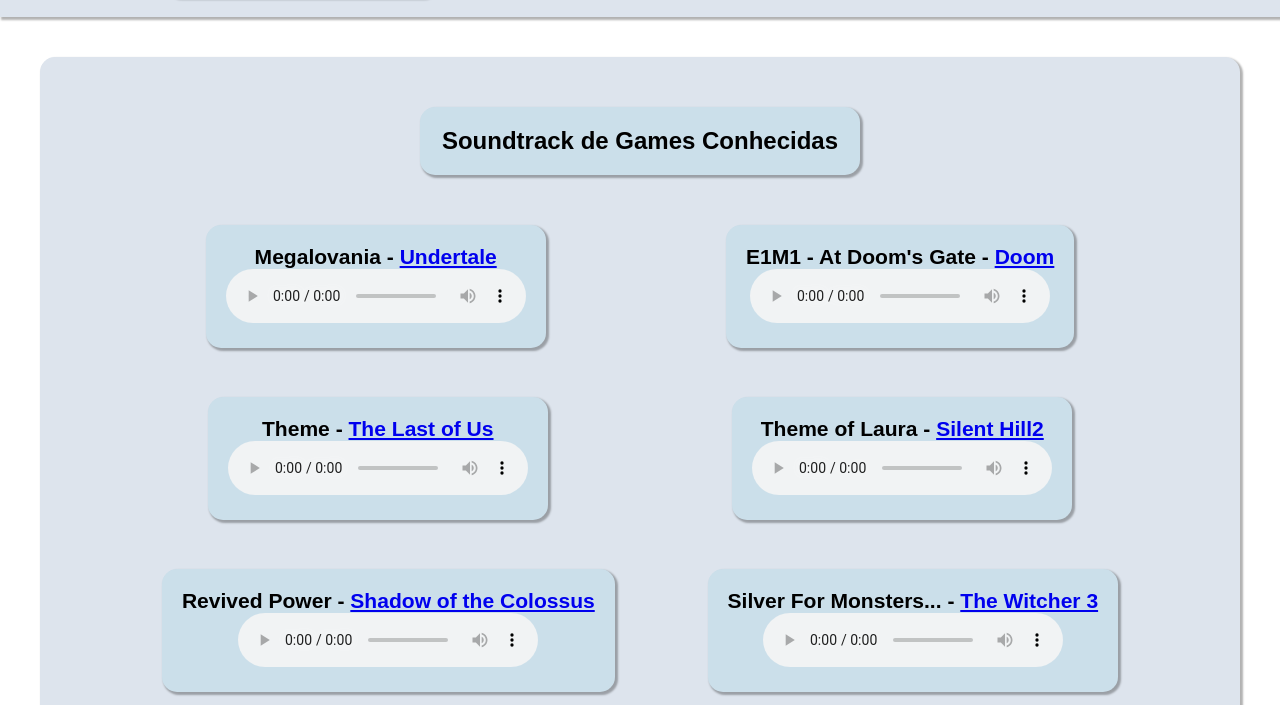
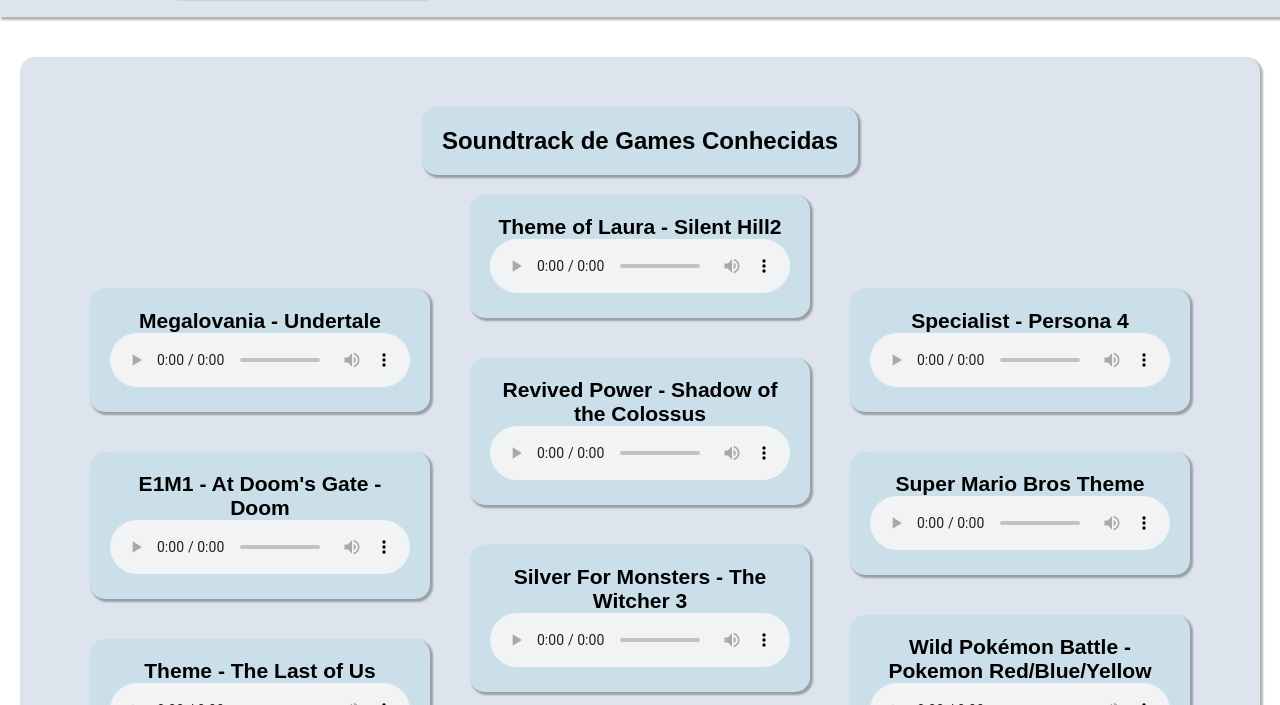
Before and after one commit to AliceSBulhoes/MusicalGame, a plain HTML site: page index.html in a window 1280 px wide. Shown: the part 95-800 px from the top of the page. Drawn offline with Linux system fonts and the light colour scheme; a web font is replaced by a local one.

Commit message:
Deixando o site mais organizado

```diff
--- a/css/style.css
+++ b/css/style.css
@@ -4,6 +4,9 @@
 }
 body{
     font-family: "Inria Sans", sans-serif;
+}
+a{
+    text-decoration: none;
 }
 .header {
     display: flex;
@@ -13,6 +16,7 @@
     padding-top: 10px;
     padding-bottom: 10px;
     color: black;
+    width: 100%;
     box-shadow: 2px 2px 2px 1px rgba(0, 0, 0, 0.3);
 }
 .header a{
@@ -39,9 +43,14 @@
     background-color: #CBDFEA ;
     box-shadow: 2px 2px 2px 1px rgba(0, 0, 0, 0.3);
 }
+.cards_home{
+    display: flex;
+    flex-direction: column;
+    align-items: center;
+}
 .card_home{
     padding: 50px;
-    margin: 40px;
+    margin: 20px;
     display: flex;
     flex-direction: column;
     align-items: center;
@@ -49,23 +58,25 @@
     background-color: #DDE4ED;
     box-shadow: 2px 2px 2px 1px rgba(0, 0, 0, 0.3);
     border-radius: 15px;
+    width: fit-content;
 }
 .card_home h2{
-    text-align: center;
     background-color: #CBDFEA ;
     box-shadow: 2px 2px 2px 1px rgba(0, 0, 0, 0.3);
-    width: 400px;
+    width: fit-content;
     padding: 20px;
     border-radius: 15px;
+    text-align: center;
 }
 .lista{
     display: flex;
     flex-wrap: wrap;
     text-align: center;
-    gap: 0.5em;
     justify-content: space-around;
-    margin: 30px;
+    width: 100%;
     font-size: 18px;
+    flex-direction: row;
+    align-items: center;
 }
 .item {
     box-shadow: 2px 2px 2px 1px rgba(0, 0, 0, 0.3);
@@ -73,9 +84,26 @@
     margin: 20px;
     padding: 20px;
     border-radius: 15px;
+    max-width: 300px;
+    transition: transform 1s;
+}
+.item:hover{
+    transform: scale(1.1);
+}
+.item a{
+    color: black;
+}
+.item a:hover{
+    background-color: #90bdd4c5;
 }
 footer{
     text-align: center;
     color: white;
     background-color: rgba(0, 0, 0, 0.6);
 }
+.colunas {
+    display: flex;
+    flex-direction: column;
+    justify-content: center;
+    align-items: center;
+}
--- a/index.html
+++ b/index.html
@@ -24,8 +24,11 @@
     <div class="cards_home">
         <!--Lista 1-->
         <div class="card_home">
+            <div>
                 <h2>Soundtrack de Games Conhecidas</h2>
+            </div>
             <div class="lista">
+                <div class="colunas">
                     <div class="item">
                         <h3>Megalovania - <a href="games.html#Undertale">Undertale</a></h3>
                         <audio src="../music/MEGALOVANIA.mp3" controls></audio>
@@ -38,6 +41,8 @@
                         <h3>Theme - <a href="games.html#TLOU">The Last of Us</a></h3>
                         <audio src="../music/TLOU.mp3" controls></audio>
                     </div>
+                </div>
+                <div class="colunas">
                     <div class="item">
                         <h3>Theme of Laura - <a href="games.html#SH2">Silent Hill2</a></h3>
                         <audio src="../music/SH.mp3" controls></audio>
@@ -47,13 +52,15 @@
                         <audio src="../music/SOC.mp3" controls></audio>
                     </div>
                     <div class="item">
-                    <h3>Silver For Monsters... - <a href="games.html#TW3">The Witcher 3</a></h3>
+                        <h3>Silver For Monsters - <a href="games.html#TW3">The Witcher 3</a></h3>
                         <audio src="../music/TW3.mp3" controls></audio>
                     </div>
                     <div class="item">
                         <h3>Wet Hands - <a href="games.html#Mine">Minecraft</a></h3>
                         <audio src="../music/Mine.mp3" controls></audio>
                     </div>
+                </div>
+                <div class="colunas">
                     <div class="item">
                         <h3> Specialist - <a href="games.html#P4">Persona 4</a></h3>
                         <audio src="../music/P4.mp3" controls></audio>
@@ -68,10 +75,12 @@
                     </div>
                 </div>
             </div>
+        </div>
         <!--Lista 2-->
         <div class="card_home">
             <h2>Soundtrack de Games Não Tão Conhecidas</h2>
             <div class="lista">
+                <div class="colunas">
                     <div class="item">
                         <h3>Last Surprise - <a href="games.html#P5">Persona 5</a></h3>
                         <audio src="../music/P5.mp3" controls></audio>
@@ -84,6 +93,8 @@
                         <h3>Hornet - <a href="games.html#HK">Hollow Knight</a></h3>
                         <audio src="../music/HK.mp3" controls></audio>
                     </div>
+                </div>
+                <div class="colunas">
                     <div class="item">
                         <h3>Final Duet - <a href="games.html#Omori">Omori</a></h3>
                         <audio src="../music/Omori.mp3" controls></audio>
@@ -100,6 +111,8 @@
                         <h3>Baba Yetu - <a href="games.html#C4">Civilization IV</a></h3>
                         <audio src="../music/CV4.mp3" controls></audio>
                     </div>
+                </div>
+                <div class="colunas">
                     <div class="item">
                         <h3>Pursuit ~ Cornered - <a href="games.html#Ace">Phoenix Wright: Ace Attorney Trilogy</a></h3>
                         <audio src="../music/Ace.mp3" controls></audio>
@@ -114,10 +127,12 @@
                     </div>
                 </div>
             </div>
+        </div>
         <!--Lista 3-->
         <div class="card_home">
             <h2>Soundtrack de Games Recentes/Contínuos</h2>
             <div class="lista">
+                <div class="colunas">
                     <div class="item">
                         <h3>Polumnia Omnia - <a href="games.html#GI">Genshin Impact</a> </h3>
                         <audio src="../music/.mp3" controls></audio>
@@ -130,6 +145,8 @@
                         <h3>Old Gods of Asgard - Herald of Darkness - <a href="games.html#Alan">Alan Wake II</a></h3>
                         <audio src="../music/Alan.mp3" controls></audio>
                     </div>
+                </div>
+                <div class="colunas">
                     <div class="item">
                         <h3>Master of Shadow - <a href="games.html#P3">Persona 3 Reload</a></h3>
                         <audio src="../music/P3.mp3" controls></audio>
@@ -146,6 +163,8 @@
                         <h3>Battle Royale - <a href="games.html#Fortnite">Fortnite</a> </h3>
                         <audio src="../music/Fort.mp3" controls></audio>
                     </div>
+                </div>
+                <div class="colunas">
                     <div class="item">
                         <h3>Raphael's Final Act - <a href="games.html#BG3">Baldur's Gate 3</a></h3>
                         <audio src="../music/Bald.mp3" controls></audio>
@@ -160,10 +179,12 @@
                     </div>
                 </div>
             </div>
+        </div>
         <!--Lista 4-->
         <div class="card_home">
             <h2>Soundtrack de Games Premiados</h2>
             <div class="lista">
+                <div class="colunas">
                     <div class="item">
                         <h3>Find the Flame - <a href="games.html#Final">Final Fantasy XVI</a></h3>
                         <audio src="../music/Final.mp3" controls></audio>
@@ -176,6 +197,8 @@
                         <h3>A Beautiful Song - <a href="games.html#Nier">Nier: Automata</a></h3>
                         <audio src="../music/Nier.mp3" controls></audio>
                     </div>
+                </div>
+                <div class="colunas">
                     <div class="item">
                         <h3>BBs Theme - <a href="games.html#Death">Death Stranding</a></h3>
                         <audio src="../music/Death.mp3" controls></audio>
@@ -192,6 +215,8 @@
                         <h3>The Last Array - <a href="games.html#Destiny">Destiny</a></h3>
                         <audio src="../music/Destiny.mp3" controls></audio>
                     </div>
+                </div>
+                <div class="colunas">
                     <div class="item">
                         <h3>Welcome to Los Santos - <a href="games.html#GTA5">Grand Theft Auto V</a></h3>
                         <audio src="../music/GTA5.mp3" controls></audio>
@@ -207,6 +232,7 @@
                 </div>
             </div>
         </div>
+    </div>
     <footer>
         <h4 id="fim">@2024 - Todos os direitos reservados</h4>
     </footer>
```
Lines whose indentation alone changed are shown as unchanged.
